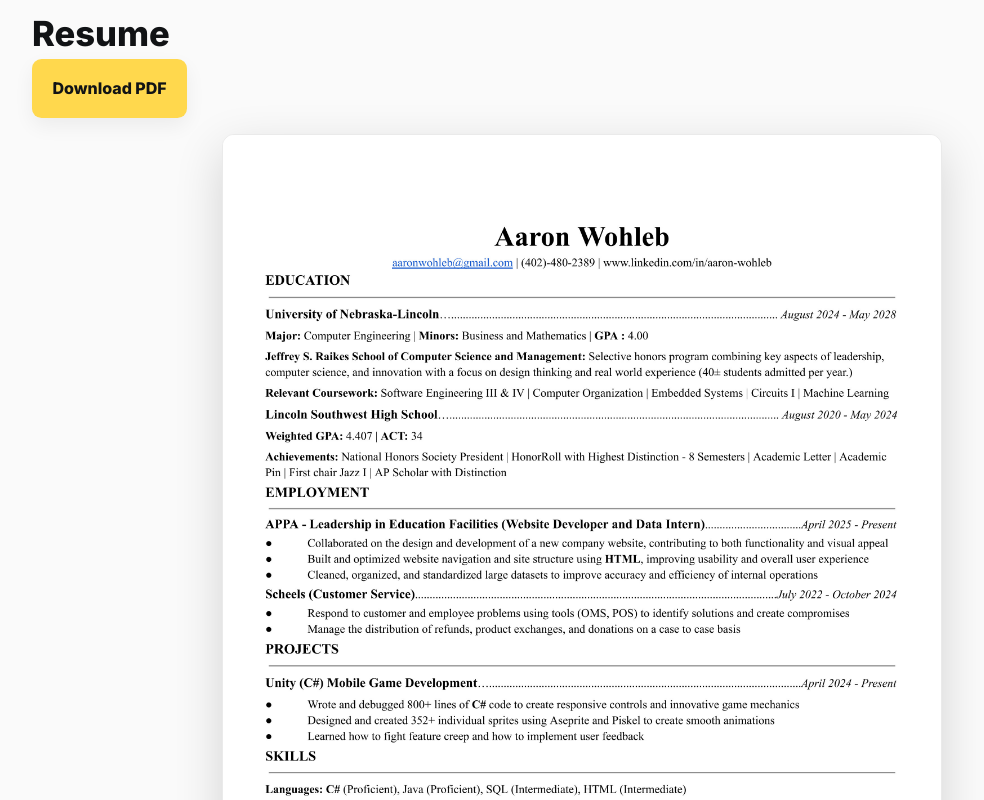
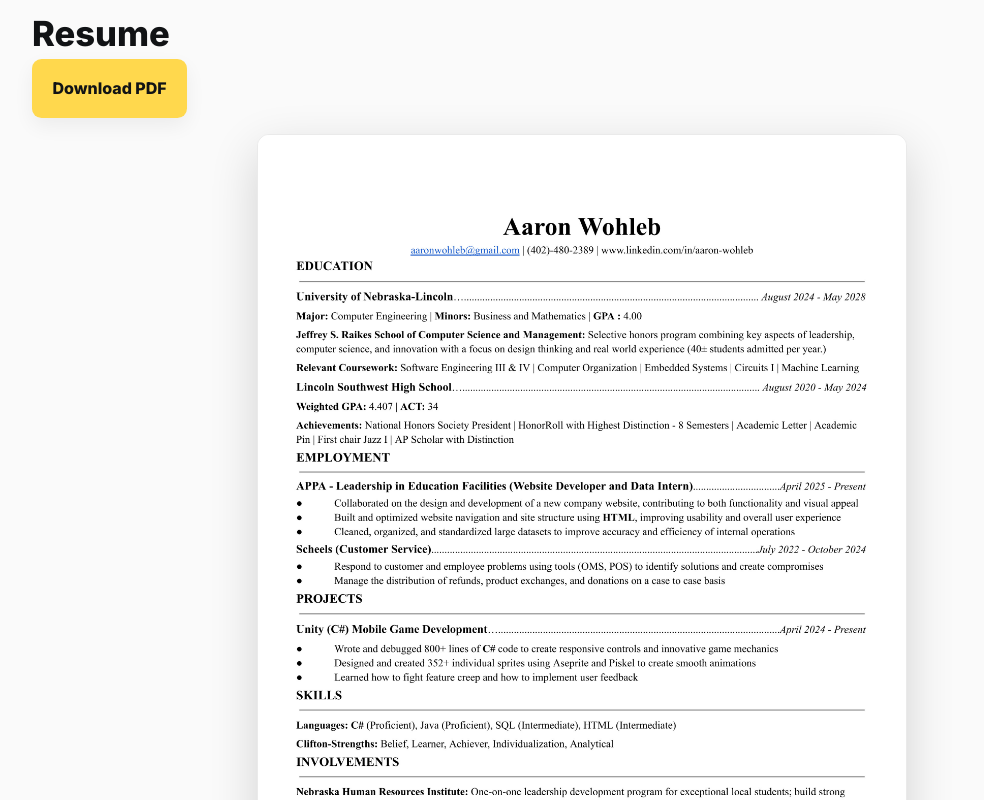
Before and after one commit to aaronwohleb/aaronwohleb.github.io, a plain HTML site: page index.html in a window 1280 px wide. Shown: the part 2380-3180 px from the top of the page, without its empty margins (58-1042 px from the left). Drawn offline with Linux system fonts and the light colour scheme.

Commit message:
fixed resume image

```diff
--- a/index.html
+++ b/index.html
@@ -112,7 +112,7 @@
 
     <!-- If you have a PDF, replace src below with your file path and keep the details list as a fallback. -->
     <div class="resume-stack">
-      <img src="Images\ResumeFall2025Website.jpeg" alt="Resume">
+      <img class="resume-img" src="Images\ResumeFall2025Website.jpeg" alt="Resume">
 
     </div>
 
--- a/styles.css
+++ b/styles.css
@@ -197,6 +197,17 @@ a:hover{ text-decoration: underline; }
   box-shadow: 0 16px 48px rgba(0,0,0,.16);
   display: block;
 }
+.resume-img{
+  width: 100% !important;        /* fill container on small screens */
+  max-width: 650px !important;   /* <-- adjust this number to your taste */
+  height: auto;
+  background: #fff;
+  border-radius: 12px;
+  border: 1px solid var(--line);
+  box-shadow: 0 16px 48px rgba(0,0,0,.16);
+  display: block;
+}
+
 
 /* Explicit column placement (optional but clear) */
 .col-left  { grid-column: 1; }
```
